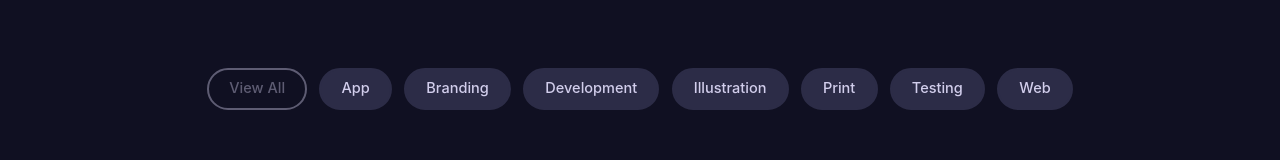
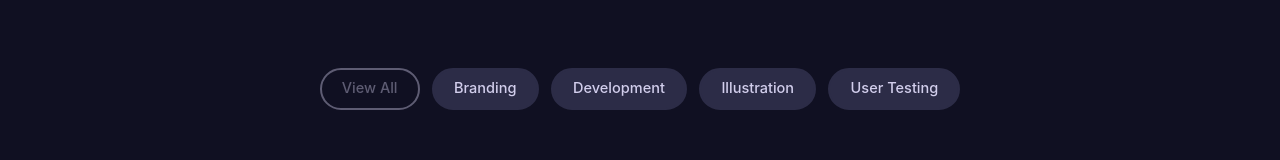
Before and after one commit to helloidevthings/jubilant-octo-couscous, a Next.js app: page / in a window 1280 px wide. Shown: the part 214-374 px from the top of the page. Built offline with nearby package versions, Linux system fonts and the light colour scheme; a web font is replaced by a local one.

Commit message:
tag updates!

```diff
--- a/components/ProjectShelf.js
+++ b/components/ProjectShelf.js
@@ -68,15 +68,11 @@ const ProjectFig = styled.figure`
     height: 90%;
     object-fit: cover;
     transition: transform 0.3s ease-in-out;
-    /* filter: saturate(0); */
-    /* mix-blend-mode: luminosity; */
   }
 
   &:hover img,
   &:focus-visible img {
     transform: scale(1.1);
-    /* filter: none; */
-    /* mix-blend-mode: normal; */
   }
 
   @media (min-width: 768px) {
@@ -136,14 +132,13 @@ const ProjectShelf = ({ imgs }) => {
       {imgs.map(({ title, description, date, alt, src, path, tag }, i) => (
         <AnimationOnScroll key={title + i} threshold={0.45}>
           <ProjectLink href={path}>
-            <ProjectFig>
+            <ProjectFig className="colorFade">
               <Image
                 // cloudName="labofthingsimages"
                 src={src}
                 alt={alt}
                 width={500}
                 height={500}
-                className="colorFade"
               />
               <figcaption>
                 <h3>{title}</h3>
--- a/data/portfolioData.js
+++ b/data/portfolioData.js
@@ -54,7 +54,7 @@ export const portfolioProjects = [
     description: "User Test showing that seats first is the best option",
     date: "2023",
     alt: "Seats first booking test",
-    tag: ["App", "Testing"],
+    tag: ["User Testing"],
     path: "/portfolio/SeatsFirst",
     src: "https://res.cloudinary.com/labofthingsimages/image/upload/v1691263606/Portfolio_Images/usertesting2_xd5fao",
     color: "#6A5ACD", // Slate blue (testing/data)
@@ -65,7 +65,7 @@ export const portfolioProjects = [
     description: "User Test showing saves 48% of the time it takes to sign up",
     date: "2024",
     alt: "Unlimited sign up test",
-    tag: ["App", "Testing"],
+    tag: ["User Testing"],
     path: "/portfolio/UnlimitedSignUp",
     src: "https://res.cloudinary.com/labofthingsimages/image/upload/v1722869010/Screenshot_2024-08-05_at_10.43.18_AM_cwb5zw.png",
     color: "#20B2AA", // Light sea green (fresh/modern)
@@ -78,7 +78,7 @@ export const portfolioProjects = [
     description: "Website for a B2B company in the tech industry",
     date: "2021",
     alt: "Cadre5 website",
-    tag: ["Web", "Development"],
+    tag: ["Development"],
     path: "/portfolio/Cadre5",
     src: "https://res.cloudinary.com/labofthingsimages/image/upload/v1691263606/Portfolio_Images/cadre5home_kwsufj.png",
     color: "#4169E1", // Royal blue (tech/corporate)
@@ -89,7 +89,7 @@ export const portfolioProjects = [
     description: "Website Design for a Prosthetic Company",
     date: "2018",
     alt: "Fillauer website",
-    tag: ["Web"],
+    tag: [],
     path: "/portfolio/Fillauer",
     src: "https://res.cloudinary.com/labofthingsimages/image/upload/v1691263606/Portfolio_Images/fillauerlogo_hmmm7c",
     color: "#32CD32", // Lime green (health/medical)
@@ -102,7 +102,7 @@ export const portfolioProjects = [
     description: "Data Visualization for a B2B company in the tech industry",
     date: "2018",
     alt: "Data visualization",
-    tag: ["Web"],
+    tag: [],
     path: "/portfolio/DataVisualization",
     src: "https://res.cloudinary.com/labofthingsimages/image/upload/v1691263606/Portfolio_Images/cadre5illustrators_jydm1q",
     color: "#9370DB", // Medium purple (data/visual)
@@ -113,7 +113,7 @@ export const portfolioProjects = [
     description: "Custom Illustration for a 404 Page",
     date: "2020",
     alt: "Cadre5 404 page",
-    tag: ["Web", "Illustration"],
+    tag: ["Illustration"],
     path: "/portfolio/Cadre5404",
     src: "https://res.cloudinary.com/labofthingsimages/image/upload/v1691263606/Portfolio_Images/cadre5404_i1v8b9",
     color: "#FF6B6B", // Coral red (404/error)
@@ -125,7 +125,7 @@ export const portfolioProjects = [
       "Custom illustration (using food) for a poster about brand perceptions",
     alt: "Food poster",
     date: "2016",
-    tag: ["Illustration", "Print"],
+    tag: ["Illustration"],
     path: "/portfolio/FoodPoster",
     src: "https://res.cloudinary.com/labofthingsimages/image/upload/v1691263606/Portfolio_Images/foodgirl3_mw5gnm",
     color: "#FF69B4", // Hot pink (playful/food)
@@ -136,7 +136,7 @@ export const portfolioProjects = [
     description: "Illustration for a children's book",
     alt: "Heartmenders book",
     date: "2017",
-    tag: ["Illustration", "Print"],
+    tag: ["Illustration"],
     path: "/portfolio/Heartmenders",
     src: "https://res.cloudinary.com/labofthingsimages/image/upload/v1691263606/Portfolio_Images/heartmenders2_cplcxd",
     color: "#FF1493", // Deep pink (heartfelt)
@@ -148,7 +148,7 @@ export const portfolioProjects = [
       "Custom illustration of the Author to help explain the book to the reader",
     date: "2017",
     alt: "Playbook illustration",
-    tag: ["Illustration", "Print"],
+    tag: ["Illustration"],
     path: "/portfolio/Playbook",
     src: "https://res.cloudinary.com/labofthingsimages/image/upload/v1691263606/Portfolio_Images/elainedrawing3_fci2rk",
     color: "#8B4789", // Purple (creative/storytelling)
@@ -161,7 +161,7 @@ export const portfolioProjects = [
     description: "Branding for a gym in Mexico near the beach",
     date: "2018",
     alt: "Barbell Playa branding",
-    tag: ["Branding", "Print"],
+    tag: ["Branding"],
     path: "/portfolio/Barbell",
     src: "https://res.cloudinary.com/labofthingsimages/image/upload/v1691263606/Portfolio_Images/barbellplaya4_qszh6q",
     color: "#FF8C00", // Dark orange (energetic/beach)
@@ -173,7 +173,7 @@ export const portfolioProjects = [
       "Branded Experience for a play, with installation, print and digital media",
     alt: "Every Brilliant Thing branding",
     date: "2018",
-    tag: ["Branding", "Print"],
+    tag: ["Branding"],
     path: "/portfolio/EveryBrilliantThing",
     src: "https://res.cloudinary.com/labofthingsimages/image/upload/v1691263606/Portfolio_Images/everybrilliantthinggroup_v47zb3",
     color: "#FFD700", // Gold (brilliant/optimistic)
@@ -185,7 +185,7 @@ export const portfolioProjects = [
       "Brand for a restaurant speacializing in bourbon and chicken wings.",
     alt: "Bourbon & Bird branding",
     date: "2018",
-    tag: ["Branding", "Print"],
+    tag: ["Branding"],
     path: "/portfolio/BourbonBird",
     src: "https://res.cloudinary.com/labofthingsimages/image/upload/v1691263603/Portfolio_Images/bourbonbird2_na8l4c.png",
     color: "#D2691E", // Chocolate (bourbon/rustic)
@@ -197,7 +197,7 @@ export const portfolioProjects = [
       "Logo for a local Dungeons & Dragons Group. Tshirts, Website, Streaming Frame and Animations",
     date: "2018",
     alt: "Level Up Buttercup branding",
-    tag: ["Branding", "Web", "Print"],
+    tag: ["Branding"],
     path: "/portfolio/LevelUpButtercup",
     src: "https://res.cloudinary.com/labofthingsimages/image/upload/v1691263606/Portfolio_Images/buttercuplogo_viqyda",
     color: "#DA70D6", // Orchid (fantasy/gaming)
@@ -208,7 +208,7 @@ export const portfolioProjects = [
     description: "Custom branding and illustration for a local coffee shop",
     date: "2015",
     alt: "Curious Dog branding",
-    tag: ["Branding", "Print"],
+    tag: ["Branding"],
     path: "/portfolio/CuriousDog",
     src: "https://res.cloudinary.com/labofthingsimages/image/upload/v1691263606/Portfolio_Images/curiousdoglogo_zjy5yh",
     color: "#8B4513", // Saddle brown (coffee)
@@ -219,7 +219,7 @@ export const portfolioProjects = [
     description: "Custom branding and logo design for a wine bar",
     date: "2015",
     alt: "Old City Wine Bar branding",
-    tag: ["Branding", "Print"],
+    tag: ["Branding"],
     path: "/portfolio/OldCityWineBar",
     src: "https://res.cloudinary.com/labofthingsimages/image/upload/v1691263606/Portfolio_Images/oldcitywinebar_dxg6zi",
     color: "#8B0000", // Dark red (wine)
@@ -231,7 +231,7 @@ export const portfolioProjects = [
       "Custom illustration for a brochure for Cleveland State College",
     date: "2012",
     alt: "College brochure",
-    tag: ["Print"],
+    tag: ["Illustration"],
     path: "/portfolio/Brochure",
     src: "https://res.cloudinary.com/labofthingsimages/image/upload/v1691263606/Portfolio_Images/brochurch6_qu4cwb",
     color: "#2F4F4F", // Dark slate gray (academic/traditional)
```
